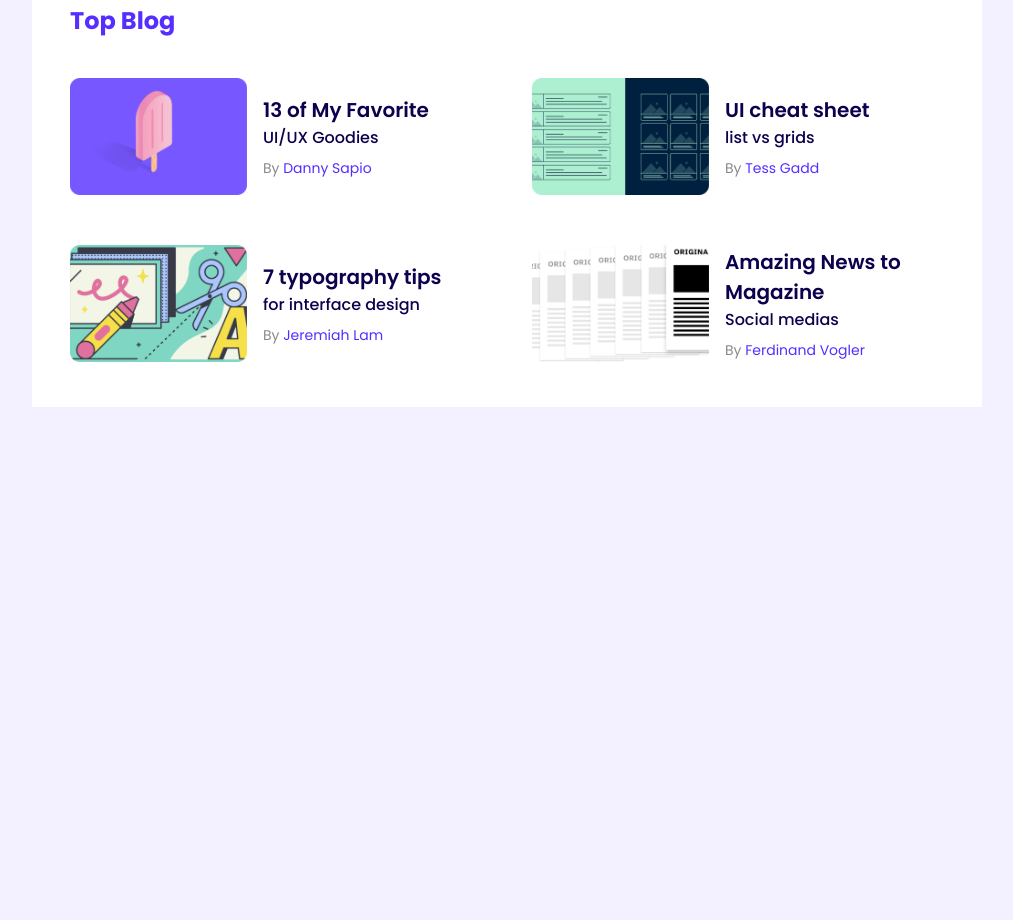
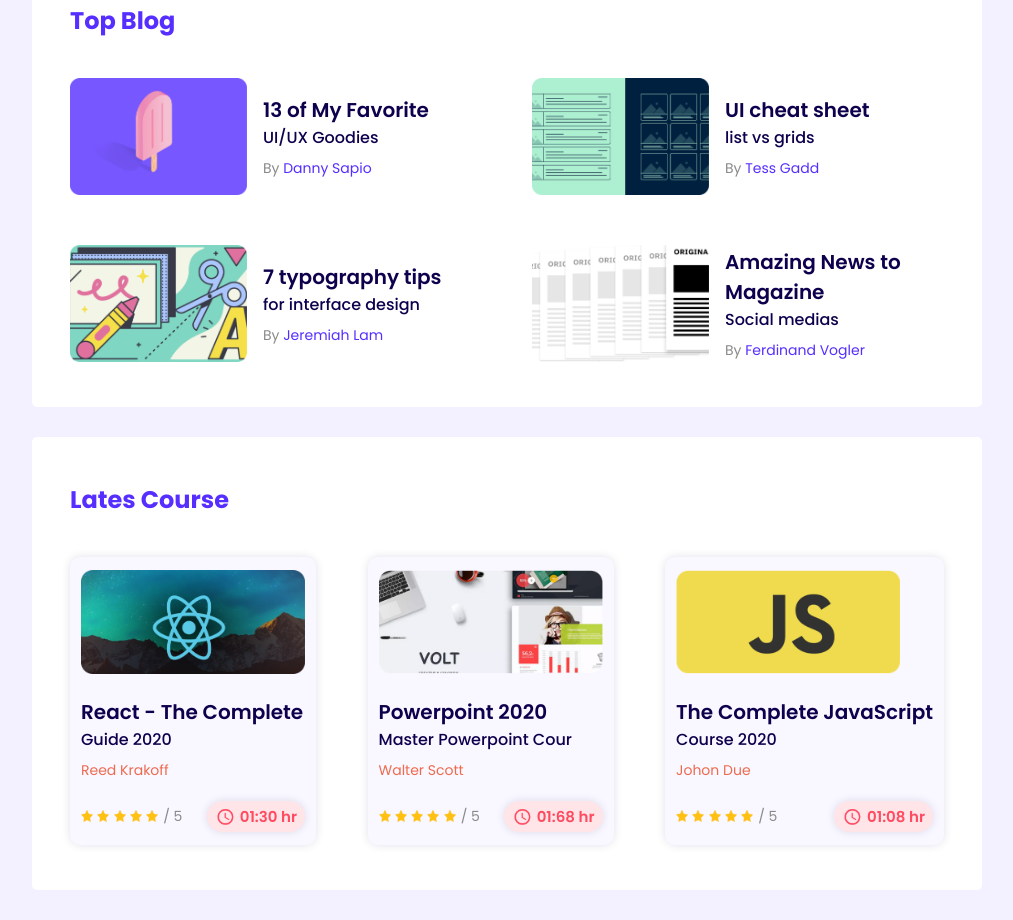
Before and after one commit to MahidulHasansh/Leader-Board, a plain HTML site: page index.html in a window 1280 px wide. Shown: the part 527-1447 px from the top of the page, without its empty margins (133-1146 px from the left). Before the commit the page ends 934 px from the top, so only its background shows below. Drawn offline with Linux system fonts and the light colour scheme.

Commit message:
latest course DONE

```diff
--- a/index.html
+++ b/index.html
@@ -118,7 +118,7 @@
         </section>
 
         <!-- latest course -->
-        <section class="latest-course invisible">
+        <section class="latest-course">
             <!-- title -->
             <div class="title">
                 <h3>Lates Course</h3>
@@ -141,7 +141,7 @@
                                 <img src="images/icons/star.png" alt="Star Icon">
                                 <img src="images/icons/star.png" alt="Star Icon">
                             </div>
-                            <h3 class="review-rate">5</h3>
+                            <h3 class="review-rate">/ 5</h3>
                         </div>
                         <div class="couse-duration">
                             <img src="images/icons/clock.png" alt="clock Icon">
@@ -156,7 +156,7 @@
                         <h4>Master Powerpoint Cour</h4>
                         <p>Walter Scott</p>
                     </div>
-                    <div class="latest-card-info">
+                    <div class="latest-card-info ">
                         <div class="review">
                             <div class="review-icon">
                                 <img src="images/icons/star.png" alt="Star Icon">
@@ -165,7 +165,7 @@
                                 <img src="images/icons/star.png" alt="Star Icon">
                                 <img src="images/icons/star.png" alt="Star Icon">
                             </div>
-                            <h3 class="review-rate">5</h3>
+                            <h3 class="review-rate">/ 5</h3>
                         </div>
                         <div class="couse-duration">
                             <img src="images/icons/clock.png" alt="clock Icon">
@@ -173,7 +173,6 @@
                         </div>
                     </div>
                 </div>
-
                 <div class="latest-card">
                     <img src="images/courses/course-3.png" alt="Latest card Image">
                     <div class="latest-card-text">
@@ -181,7 +180,7 @@
                         <h4>Course 2020</h4>
                         <p>Johon Due</p>
                     </div>
-                    <div class="latest-card-info">
+                    <div class="latest-card-info ">
                         <div class="review">
                             <div class="review-icon">
                                 <img src="images/icons/star.png" alt="Star Icon">
@@ -190,7 +189,7 @@
                                 <img src="images/icons/star.png" alt="Star Icon">
                                 <img src="images/icons/star.png" alt="Star Icon">
                             </div>
-                            <h3 class="review-rate">5</h3>
+                            <h3 class="review-rate">/ 5</h3>
                         </div>
                         <div class="couse-duration">
                             <img src="images/icons/clock.png" alt="clock Icon">
--- a/style.css
+++ b/style.css
@@ -9,6 +9,7 @@
     text-decoration: none;
     list-style-type: none;
     font-family: 'Poppins', sans-serif;
+    box-sizing: border-box;
 }
 
 .invisible {
@@ -76,6 +77,7 @@
     background-color: #FFFFFF;
     padding: 45px 38px;
     margin-top: 40px;
+    border-radius: 5px;
 }
 
 
@@ -154,7 +156,7 @@
 }
 
 .blog-detail p{
-    font-weight: 400px;
+    font-weight: 400;
     font-size: 14px;
     color: #8a8a8a;
 }
@@ -162,3 +164,103 @@
 .author-color{
     color: #562EFF;
 }
+
+
+/* --- latest course --- */
+
+.latest-course{
+    background-color: #FFFFFF;
+    margin: 30px 0px;
+    padding: 45px 38px;
+    border-radius: 5px;
+}
+
+.latest-cards-wrapper{
+    display: flex;
+    justify-content: space-between;
+}
+
+.latest-card{
+    background-color: #f9f7ff;
+    padding: 13px 11px;
+    border-radius: 10px;
+    box-shadow: 0px 0px 10px #0e004d1e;
+}
+
+.latest-card img{
+    width: 224px;
+    height: 104px;
+}
+
+.latest-card-text{
+    margin-top: 16px;
+}
+
+.latest-card-text h3{
+    font-weight: 600;
+    font-size: 20px;
+    color: #0e004d;
+}
+
+.latest-card-text h4{
+    font-weight: 500;
+    font-size: 16px;
+    color: #0e004d;
+    margin-bottom: 8px;
+}
+
+.latest-card-text p{
+    font-weight: 400;
+    font-size: 14px;
+    color: #ED6B4F;
+}
+
+.latest-card-info{
+    margin-top: 20px;
+    display: flex;
+    justify-content: space-between;
+}
+
+.review{
+    display: flex;
+    align-items: center;
+}
+
+.review-icon{
+    margin-right: 5px;
+}
+
+.review-icon img{
+    width: 12px;
+    height: 12px;
+}
+
+.review-rate{
+    color: #A2A2A2;
+    font-weight: 400;
+    font-size: 14px;
+    color: #8a8a8a;
+}
+
+
+.couse-duration{
+    display: flex;
+    align-items: center;
+    padding: 4px 8px;
+    background-color: #FFE4E8;
+    border-radius: 20px;
+    box-shadow: 0px 0px 10px #0e004d1e;
+}
+
+.couse-duration img{
+    width: 20px;
+    height: 20px;
+}
+
+.couse-duration span{
+    font-weight: 600;
+    font-size: 15px;
+    color: #0e004d;
+    margin-left: 5px;
+    color: #FF4A60;
+}
```
